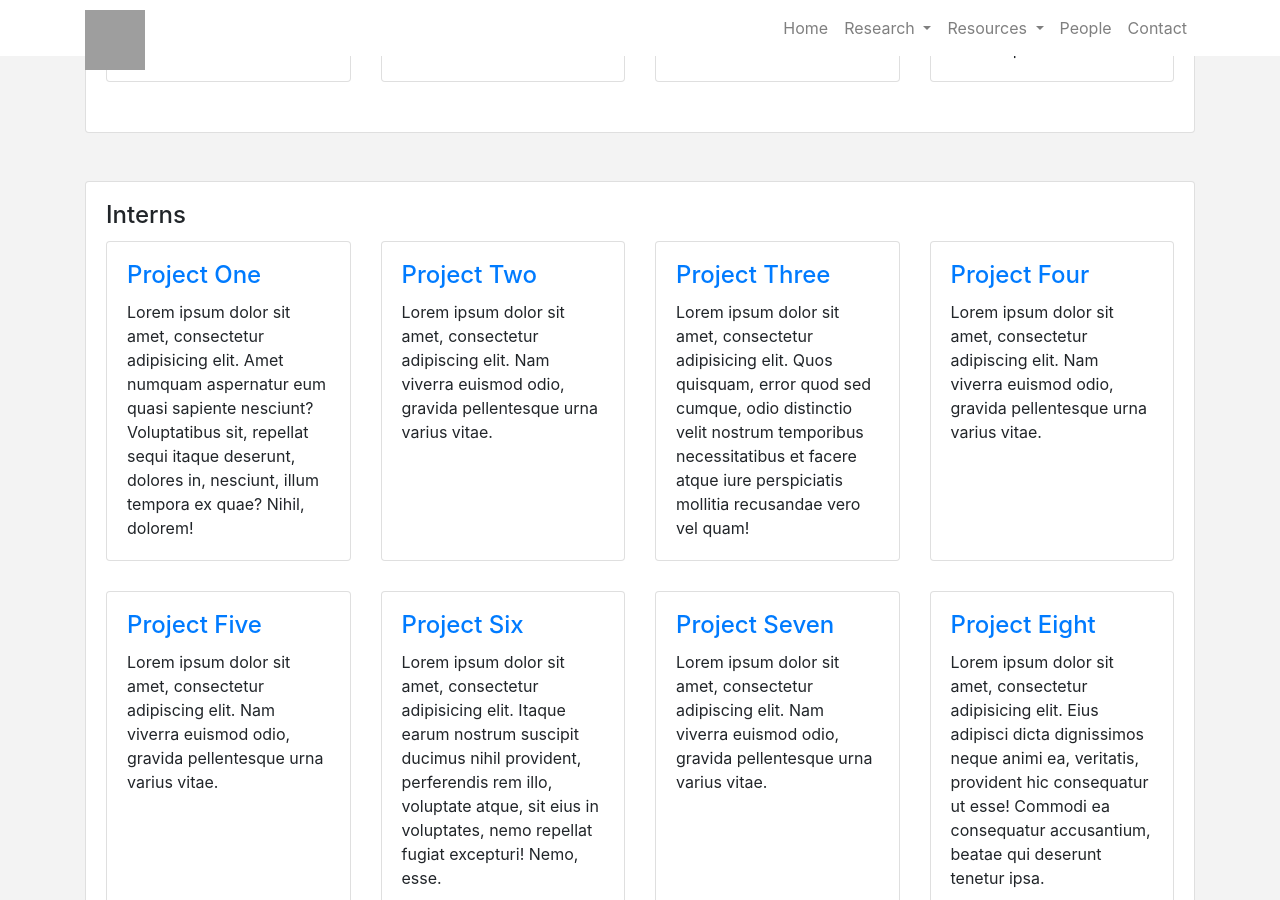
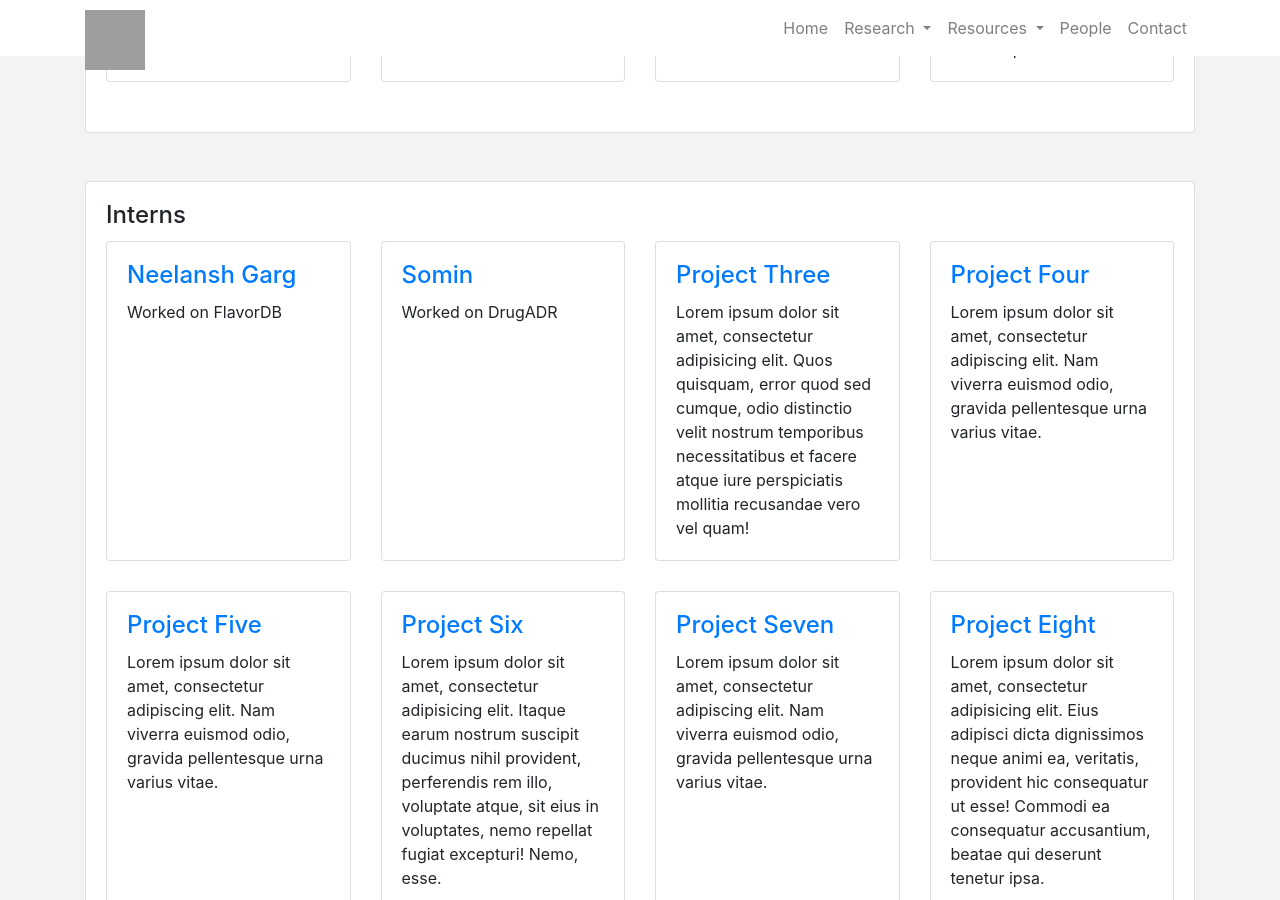
Before and after one commit to neelansh/cosy_lab_website, a Jekyll site: the page built from pages/people.html, in a window 1280 px wide and 900 px high, scrolled down 772 px. Built offline with Jekyll 4.4.1, drawn with Linux system fonts in a browser that asks for light colours; grey boxes are pictures that could not be loaded.

Commit message:
profile page update

```diff
--- a/pages/people.html
+++ b/pages/people.html
@@ -115,9 +115,9 @@ keywords: "Ganesh Bagler, Bagler, IIIT-Delhi, Computational Biology, Bioinformat
           <div class="card h-100">
             <div class="card-body">
               <h4 class="card-title">
-                <a href="#">Project One</a>
+                <a href="#">Neelansh Garg</a>
               </h4>
-              <p class="card-text">Lorem ipsum dolor sit amet, consectetur adipisicing elit. Amet numquam aspernatur eum quasi sapiente nesciunt? Voluptatibus sit, repellat sequi itaque deserunt, dolores in, nesciunt, illum tempora ex quae? Nihil, dolorem!</p>
+              <p class="card-text">Worked on FlavorDB</p>
             </div>
           </div>
         </div>
@@ -125,9 +125,9 @@ keywords: "Ganesh Bagler, Bagler, IIIT-Delhi, Computational Biology, Bioinformat
           <div class="card h-100">
             <div class="card-body">
               <h4 class="card-title">
-                <a href="#">Project Two</a>
+                <a href="#">Somin</a>
               </h4>
-              <p class="card-text">Lorem ipsum dolor sit amet, consectetur adipiscing elit. Nam viverra euismod odio, gravida pellentesque urna varius vitae.</p>
+              <p class="card-text">Worked on DrugADR</p>
             </div>
           </div>
         </div>
```
